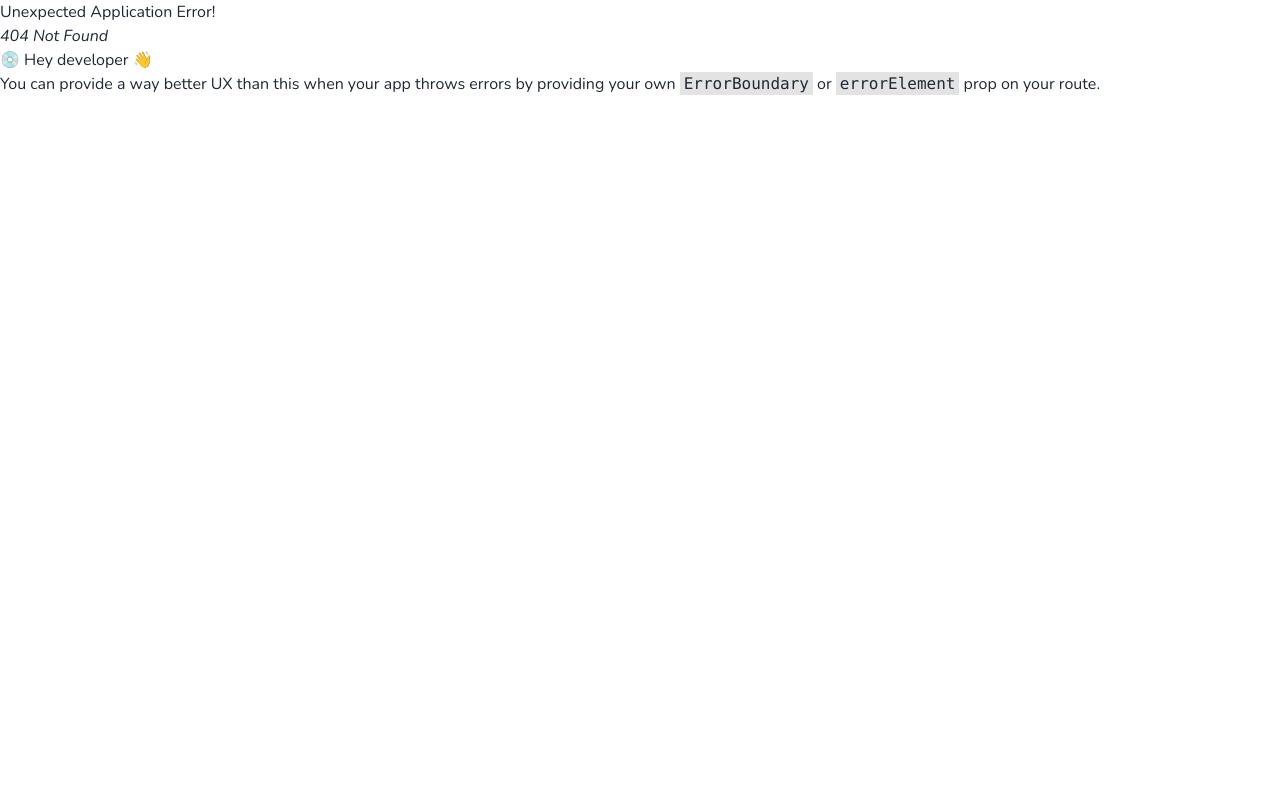
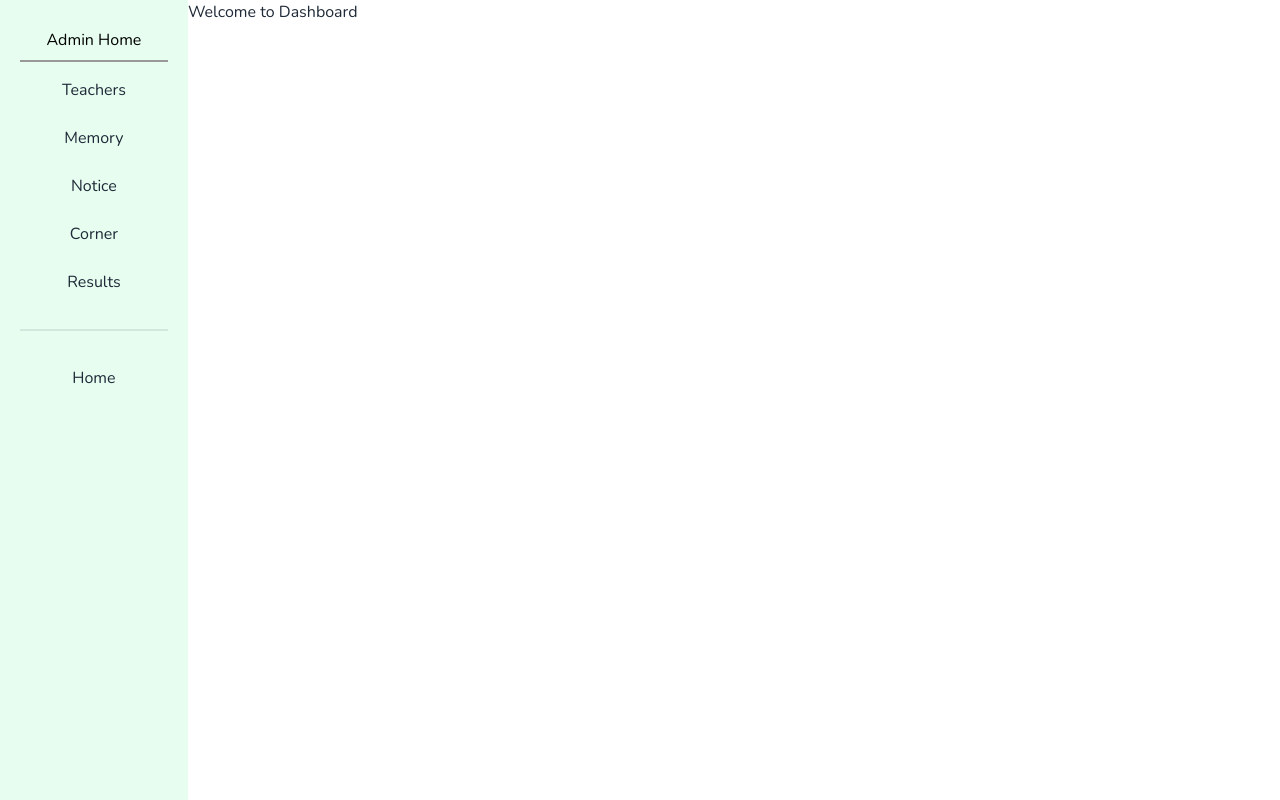
Before and after one commit to Bulbul-Programing/bongo-kids, a React (Vite) app: page /dashboard/home in a window 1280 px wide. Before the commit this address had no page. Built offline with nearby package versions, Linux system fonts and the light colour scheme.

Commit message:
nav bar and login btn add .

```diff
--- /dev/null
+++ b/src/Page/Dashboard/Dashboard/Dashboard.jsx
@@ -0,0 +1,33 @@
+import React from 'react';
+import { NavLink, Outlet } from 'react-router-dom';
+
+const Dashboard = () => {
+    return (
+        <div className="flex">
+            <div className=" h-svh px-5 space-y-5 pt-5 bg-[#b4fad255] w-[200px] md:w-3/12 lg:w-2/12">
+                {/* <div>
+                    <img className="w-[80px] mx-auto h-[80px] rounded-full" src={user.photoURL} alt="" />
+                    <p className="text-center my-2 font-bold">{user.displayName}</p>
+                </div> */}
+                <div className="  flex flex-col gap-y-2">
+                    <NavLink to='/dashboard/home' className='w-full text-center py-2'>Admin Home</NavLink>
+                    <NavLink to='/dashboard/teachers' className='w-ful text-center py-2'>Teachers</NavLink>
+                    <NavLink to='/dashboard/memory' className='w-ful text-center py-2'>Memory</NavLink>
+                    <NavLink to='/dashboard/notice' className='w-full text-center py-2'>Notice</NavLink>
+                    <NavLink to='/dashboard/corner' className='w-full text-center py-2'>Corner</NavLink>
+                    <NavLink to='/dashboard/result' className='w-full text-center py-2'>Results</NavLink>
+                </div>
+                <div className="divider"></div>
+                <div className="  flex flex-col gap-y-2">
+                    <NavLink to='/' className='w-full text-center py-2'>Home</NavLink>
+                </div>
+            </div>
+
+            <div className="overflow-auto w-full">
+                <Outlet></Outlet>
+            </div>
+        </div>
+    );
+};
+
+export default Dashboard;
--- /dev/null
+++ b/src/Page/Dashboard/DashboardHome/DashboardHome.jsx
@@ -0,0 +1,10 @@
+
+const DashboardHome = () => {
+    return (
+        <div>
+           <h1>Welcome to Dashboard</h1>
+        </div>
+    );
+};
+
+export default DashboardHome;
--- a/src/Page/Home/SelectedProduct/SelectedProduct.jsx
+++ b/src/Page/Home/SelectedProduct/SelectedProduct.jsx
@@ -15,7 +15,7 @@ const SelectedProduct = () => {
 
                     <TabPanel>
                         <div className='m-10 gap-5 grid grid-cols-1 md:grid-cols-3 lg:grid-cols-4'>
-                            <div className='shadow-lg rounded-md'>
+                            <div className='shadow-lg rounded-md h-[500px] md:h-[450px] lg:h-[500px] relative'>
                                 <div className=''>
                                     <img className='h-[300px] md:h-[220px] lg:h-[280px] w-full' src="https://i.ibb.co/tXbXCFj/cable-texture-sweater-1-343x367-crop-top-1.jpg" alt="" />
                                 </div>
@@ -24,11 +24,11 @@ const SelectedProduct = () => {
                                     <p className='my-2 text-slate-500'>Can’t live without sport? We’re very pleased to ...</p>
                                     <h4><span className='text-xl text-[#84a793] font-bold mr-3'>৳ 200</span><span className='text-slate-500 font-semibold line-through'>৳ 260</span></h4>
                                 </div>
-                                <div className='m-3'>
+                                <div className='m-3 absolute bottom-0 w-[90%] text-center '>
                                     <button className='w-full rounded-md bg-[#84a793] hover:bg-[#303030] delay-75 transition ease-in-out text-white font-bold cursor-pointer py-2'>Add to Cart</button>
                                 </div>
                             </div>
-                            <div className='shadow-lg rounded-md'>
+                            <div className='shadow-lg h-[500px] md:h-[450px] lg:h-[500px] rounded-md relative'>
                                 <div className=''>
                                     <img className='h-[300px] md:h-[220px] lg:h-[280px] w-full' src="https://i.ibb.co/12pmcWk/jacquard-dress-1-343x367-crop-top.jpg" alt="" />
                                 </div>
@@ -37,11 +37,11 @@ const SelectedProduct = () => {
                                     <p className='my-2 text-slate-500'>Can’t live without sport? We’re very pleased to ...</p>
                                     <h4><span className='text-xl text-[#84a793] font-bold mr-3'>৳ 200</span><span className='text-slate-500 font-semibold line-through'>৳ 260</span></h4>
                                 </div>
-                                <div className='m-3'>
+                                <div className='m-3 absolute bottom-0 w-[90%] text-center '>
                                     <button className='w-full rounded-md bg-[#84a793] hover:bg-[#303030] delay-75 transition ease-in-out text-white font-bold cursor-pointer py-2'>Add to Cart</button>
                                 </div>
                             </div>
-                            <div className='shadow-lg rounded-md'>
+                            <div className='shadow-lg h-[500px] md:h-[450px] lg:h-[500px] rounded-md relative'>
                                 <div className=''>
                                     <img className='h-[300px] md:h-[220px] lg:h-[280px] w-full' src="https://i.ibb.co/gWBX12c/contrast-dress-1-343x367-crop-top.webp" alt="" />
                                 </div>
@@ -50,11 +50,11 @@ const SelectedProduct = () => {
                                     <p className='my-2 text-slate-500'>Can’t live without sport? We’re very pleased to ...</p>
                                     <h4><span className='text-xl text-[#84a793] font-bold mr-3'>৳ 200</span><span className='text-slate-500 font-semibold line-through'>৳ 260</span></h4>
                                 </div>
-                                <div className='m-3'>
+                                <div className='m-3 absolute bottom-0 w-[90%] text-center '>
                                     <button className='w-full rounded-md bg-[#84a793] hover:bg-[#303030] delay-75 transition ease-in-out text-white font-bold cursor-pointer py-2'>Add to Cart</button>
                                 </div>
                             </div>
-                            <div className='shadow-lg rounded-md'>
+                            <div className='shadow-lg h-[500px] md:h-[450px] lg:h-[500px] rounded-md relative'>
                                 <div className=''>
                                     <img className='h-[300px] md:h-[220px] lg:h-[280px] w-full' src="https://i.ibb.co/R6GHt4y/contrast-embroidered-top-1-343x367-crop-top.webp" alt="" />
                                 </div>
@@ -63,11 +63,11 @@ const SelectedProduct = () => {
                                     <p className='my-2 text-slate-500'>Can’t live without sport? We’re very pleased to ...</p>
                                     <h4><span className='text-xl text-[#84a793] font-bold mr-3'>৳ 200</span><span className='text-slate-500 font-semibold line-through'>৳ 260</span></h4>
                                 </div>
-                                <div className='m-3'>
+                                <div className='m-3 absolute bottom-0 w-[90%] text-center '>
                                     <button className='w-full rounded-md bg-[#84a793] hover:bg-[#303030] delay-75 transition ease-in-out text-white font-bold cursor-pointer py-2'>Add to Cart</button>
                                 </div>
                             </div>
-                            <div className='shadow-lg rounded-md'>
+                            <div className='shadow-lg h-[500px] md:h-[450px] lg:h-[500px] rounded-md relative'>
                                 <div className=''>
                                     <img className='h-[300px] md:h-[220px] lg:h-[280px] w-full' src="https://i.ibb.co/R6GHt4y/contrast-embroidered-top-1-343x367-crop-top.webp" alt="" />
                                 </div>
@@ -76,7 +76,7 @@ const SelectedProduct = () => {
                                     <p className='my-2 text-slate-500'>Can’t live without sport? We’re very pleased to ...</p>
                                     <h4><span className='text-xl text-[#84a793] font-bold mr-3'>৳ 200</span><span className='text-slate-500 font-semibold line-through'>৳ 260</span></h4>
                                 </div>
-                                <div className='m-3'>
+                                <div className='m-3 absolute bottom-0 w-[90%] text-center '>
                                     <button className='w-full rounded-md bg-[#84a793] hover:bg-[#303030] delay-75 transition ease-in-out text-white font-bold cursor-pointer py-2'>Add to Cart</button>
                                 </div>
                             </div>
--- a/src/SharePage/Navbar/Navbar.jsx
+++ b/src/SharePage/Navbar/Navbar.jsx
@@ -1,4 +1,4 @@
-import { NavLink } from "react-router-dom";
+import { Link, NavLink } from "react-router-dom";
 import "./navbar.css"
 import { FaUser } from "react-icons/fa";
 import { IoCartOutline, IoSearch } from "react-icons/io5";
@@ -10,32 +10,36 @@ const Navbar = () => {
     const navElement = <>
         <NavLink className='text-lg font-bold px-2' to='/'>Home</NavLink>
         <NavLink className='text-lg font-bold px-2' to='/shop'>Shop</NavLink>
+        <NavLink className='text-lg font-bold px-2' to='/dashboard/home'>Dashboard</NavLink>
         <NavLink className='text-lg font-bold px-2' to='/contact'>Contact</NavLink>
     </>
     return (
         <div>
             <div className="hidden md:block lg:block">
-                <div className="flex py-2 items-center justify-between bg-base-100 px-2 md:px-10 lg:px-10 ">
-                    <div className="md:navbar-start lg:navbar-start col-span-3 md:w-[50%] lg:w-[28%]">
+                <div className="flex py-2 items-center justify-between bg-base-100 px-2 md:px-5 lg:px-5 ">
+                    <div className="md:navbar-start inline-block  lg:navbar-start col-span-3 md:w-[50%] lg:w-[28%]">
                         <div >
                             <div className="flex items-center">
-                                <img className="w-[80px] " src="https://i.ibb.co/kGGjggj/23095971-1122-ai.png" alt="" />
+                                <img className="md:w-[60px] " src="https://i.ibb.co/kGGjggj/23095971-1122-ai.png" alt="" />
                                 <h1 className="text-xl md:text-2xl lg:text-3xl  font-bold"><span className="text-[#84a793]">Bongo</span> Kids</h1>
                             </div>
                         </div>
                     </div>
-                    <div className="hidden md:block lg:block">
-                        <div className="flex flex-wrap justify-center my-3 gap-x-5 font-medium">
+                    <div className="flex-initial hidden md:block lg:block">
+                        <div className="flex flex-wrap justify-center my-3 md:gap-x-3 lg:gap-x-5 font-medium">
                             {navElement}
                         </div>
                     </div>
-                    <div className=" flex items-center justify-end gap-x-4  ml-0 col-span-5 lg:w-[32%]">
-                        <IoSearch className="text-xl"></IoSearch>
+                    <div className=" flex items-center justify-end md:gap-x-2 lg:gap-x-4  ml-0 col-span-5 lg:w-[32%]">
+
                         <div className="relative">
                             <IoCartOutline className="text-2xl"></IoCartOutline>
                             <p className="absolute text-sm font-semibold -top-4 -right-3 text-white w-[25px] h-[25px] text-center p-[2px] rounded-full bg-[#84a793] ">1</p>
                         </div>
-                        <FaUser className="text-xl"></FaUser>
+                        <div>
+                            {/* <FaUser className="text-xl"></FaUser> */}
+                            <Link to='/login'><button className="bg-[#84a793] ml-3 hover:bg-[#303030] delay-75 transition ease-in-out px-3 py-1 rounded-sm text-white font-medium">Login</button></Link>
+                        </div>
                     </div>
 
                 </div>
@@ -59,7 +63,10 @@ const Navbar = () => {
                             <IoCartOutline className="text-2xl"></IoCartOutline>
                             <p className="absolute text-sm font-semibold -top-4 -right-3 text-white w-[25px] h-[25px] text-center p-[2px] rounded-full bg-[#84a793] ">1</p>
                         </div>
-                        <FaUser className="text-xl"></FaUser>
+                        <div>
+                            {/* <FaUser className="text-xl"></FaUser> */}
+                            <Link to='/login'><button className="bg-[#84a793] ml-3 hover:bg-[#303030] delay-75 transition ease-in-out px-3 py-1 rounded-sm text-white font-medium">Login</button></Link>
+                        </div>
                     </div>
                     {/* <div className="dropdown">
                         <label tabIndex={0} className="btn btn-ghost">
```
Also changed, not shown: src/router.jsx (+14 -1 lines).
